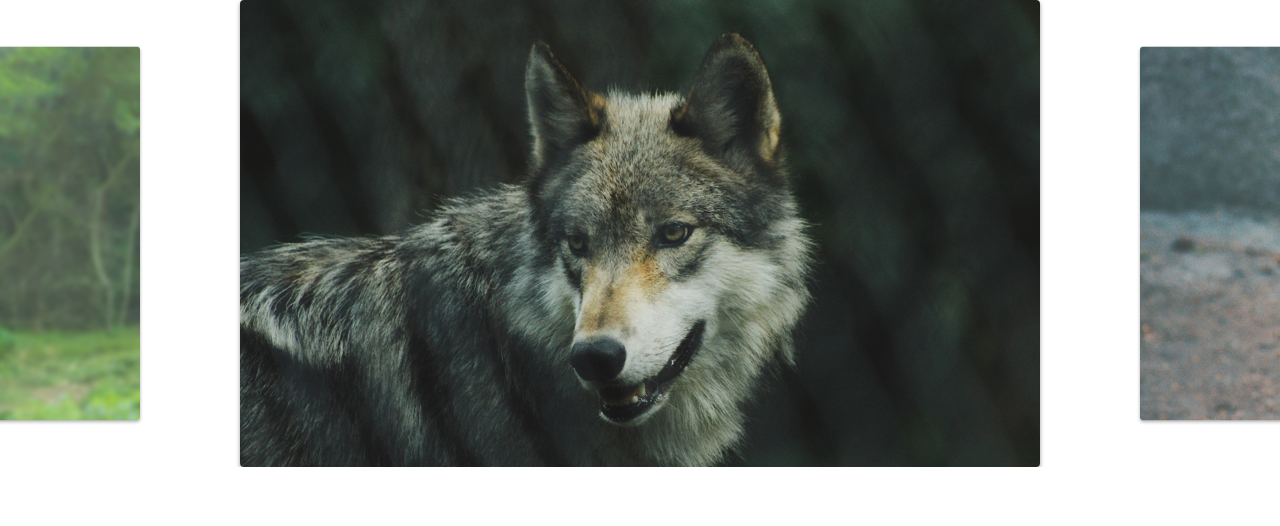
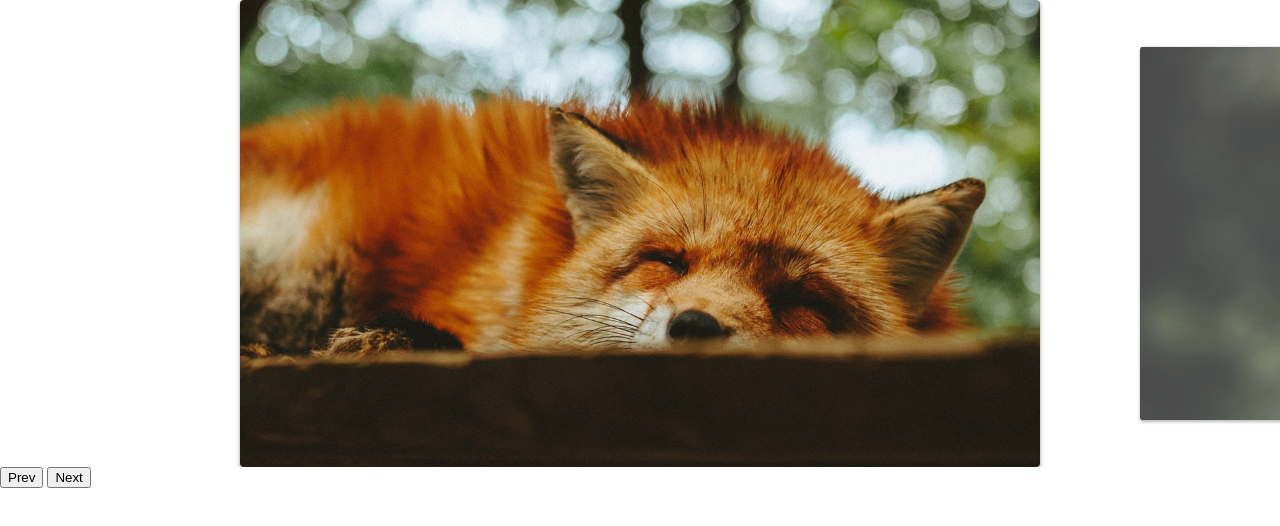
Before and after one commit to ferrerafelip/slide, a plain HTML site: page index.html in a window 1280 px wide. Drawn offline with Linux system fonts and the light colour scheme.

Commit message:
navegação prev e next

```diff
--- a/index.html
+++ b/index.html
@@ -17,6 +17,10 @@
       <li><img src="./img/foto6.jpg" alt=""></li>
     </ul>
   </div>
+  <div class="arrow-nav">
+    <button class="prev">Prev</button>
+    <button class="next">Next</button>
+  </div>
   <script type="module" src="js/script.js"></script>
 </body>
 </html>
--- a/js/script.js
+++ b/js/script.js
@@ -1,6 +1,6 @@
-import Slide from "./slide.js"
+import {SlideNav} from "./slide.js"
 
-const slide = new Slide('.slide', '.wrapper');
+const slide = new SlideNav('.slide', '.wrapper');
 slide.init()
 
-slide.changeSlide(3)
+slide.addArrow('.prev', '.next')
--- a/js/slide.js
+++ b/js/slide.js
@@ -1,5 +1,5 @@
 import debounce from './debounce.js'
-export default class Slide {
+export class Slide {
   constructor(slide, wrapper){
     this.slide = document.querySelector(slide);
     this.wrapper = document.querySelector(wrapper);
@@ -137,6 +137,8 @@ export default class Slide {
     this.onEnd = this.onEnd.bind(this);
     this.onMove = this.onMove.bind(this);
     this.onResize = debounce(this.onResize.bind(this), 50)
+    this.activePrevSlide = this.activePrevSlide.bind(this)
+    this.activeNextSlide = this.activeNextSlide.bind(this)
   }
 
   init(){
@@ -145,6 +147,21 @@ export default class Slide {
   this.addSlideEvent();
   this.slidesConfig();
   this.addResizeEvent();
+  this.changeSlide(0);
   return this
   }
 }
+
+export class SlideNav extends Slide {
+  addArrow(prev, next){
+    this.prevElement = document.querySelector(prev);
+    this.nextElement = document.querySelector(next);
+    this.addArrowEvent();
+
+  }
+
+  addArrowEvent() {
+    this.prevElement.addEventListener('click', this.activePrevSlide);
+    this.nextElement.addEventListener('click', this.activeNextSlide);
+  }
+}
```
